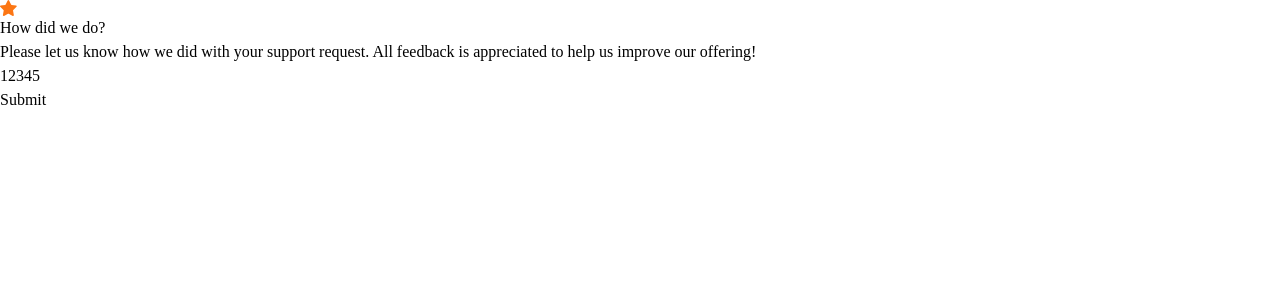
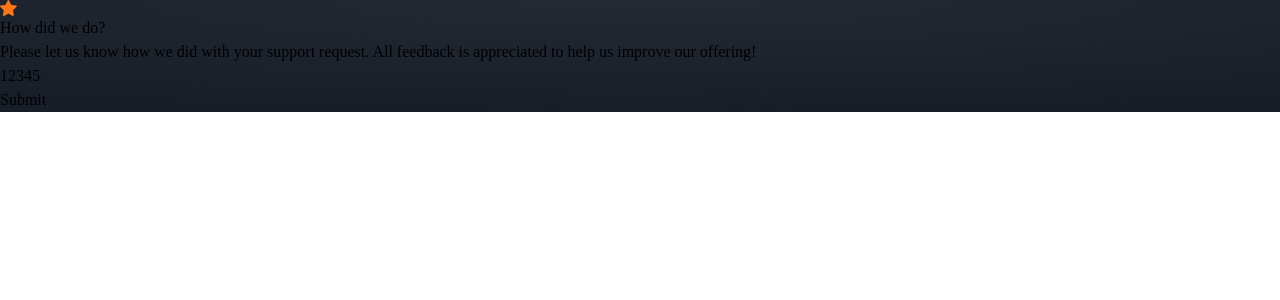
Before and after one commit to Jamalzin98/Feedback-React, a React (Vite) app: page / in a window 1280 px wide. Shown: the top 300 px of the page. Built offline with nearby package versions, Linux system fonts and the light colour scheme.

Commit message:
inicio das estilizações com TailwindCss

```diff
--- a/index.html
+++ b/index.html
@@ -6,7 +6,7 @@
     <meta name="viewport" content="width=device-width, initial-scale=1.0" />
     <title>Feedback</title>
   </head>
-  <body>
+  <body class="bg-very-dark-blue h-svh flex justify-center items-center">
     <div id="root"></div>
     <script type="module" src="/src/main.jsx"></script>
   </body>
--- a/src/App.jsx
+++ b/src/App.jsx
@@ -2,7 +2,7 @@ import iconStar from "./assets/icon-star.svg"
 
 export function App() {
   return (
-    <div>
+    <div className="bg-gradient-dark text-white" mx-6 p-6>
       <div>
         <img src={iconStar} alt="icon star" />
       </div>
--- a/src/index.css
+++ b/src/index.css
@@ -1 +1,11 @@
 @import "tailwindcss";
+
+@theme {
+    --color-very-dark-blue: #131518;
+}
+
+@layer utilities {
+    .bg-gradient-dark {
+        background-image: radial-gradient(98.96% 98.96% at 50% 0%, #232A34 0%, #181E27 100%);
+    }
+}
```
